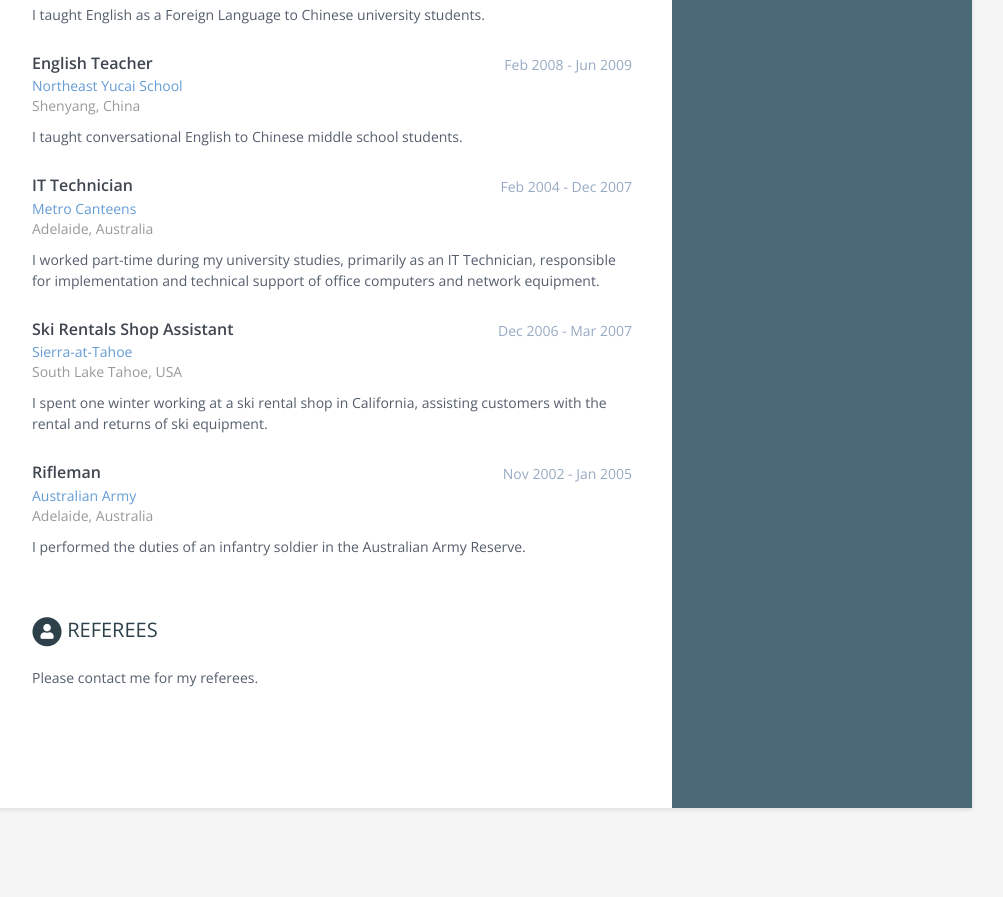
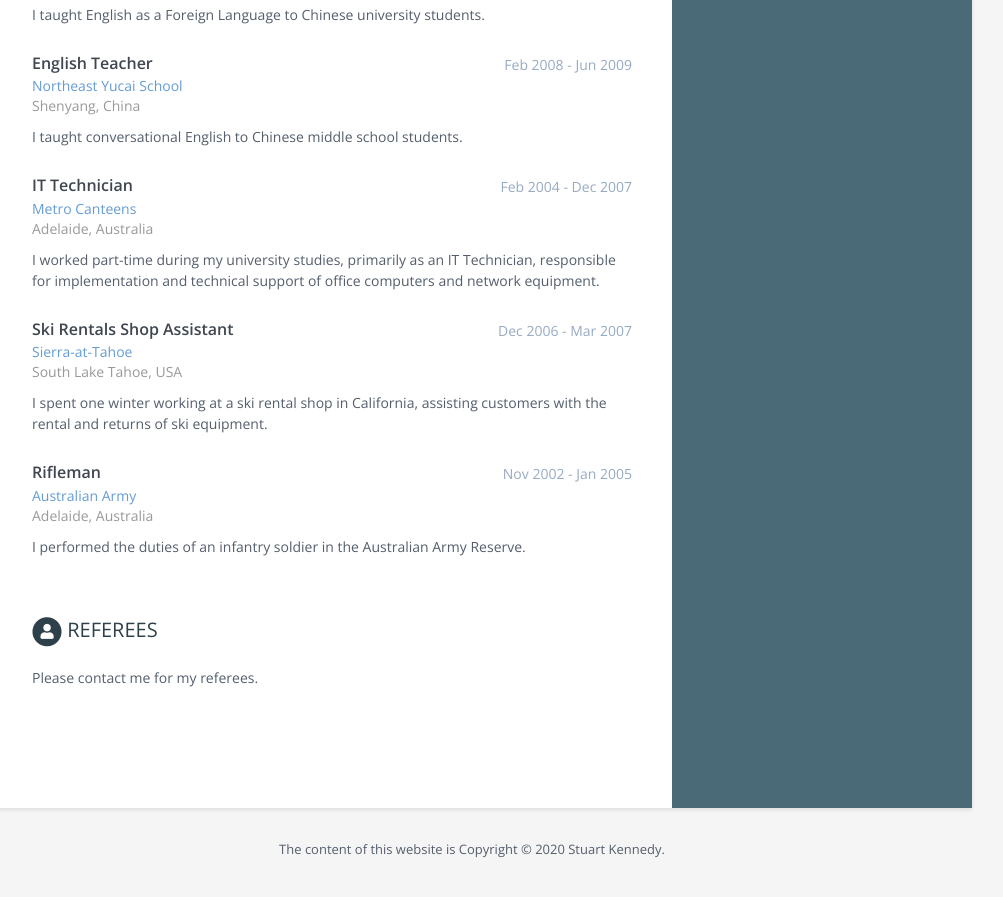
Before and after one commit to rav2040/rav2040.github.io, a Jekyll site: the page built from index.html, in a window 1280 px wide and 900 px high, scrolled down 1537 px. Shown: the top 897 px of the window, without its empty margins (168-1171 px from the left). Built offline with Jekyll 4.4.1, drawn with Linux system fonts in a browser that asks for light colours; before the commit the page ends 2405 px from its top, so only the background shows below that.

Commit message:
Add copyright message to footer

```diff
--- a/_data/data.yml
+++ b/_data/data.yml
@@ -121,3 +121,4 @@ referees:
   content: Please contact me for my referees.
 
 footer:
+  <p>The content of this website is Copyright &copy; 2020 Stuart Kennedy.
```
